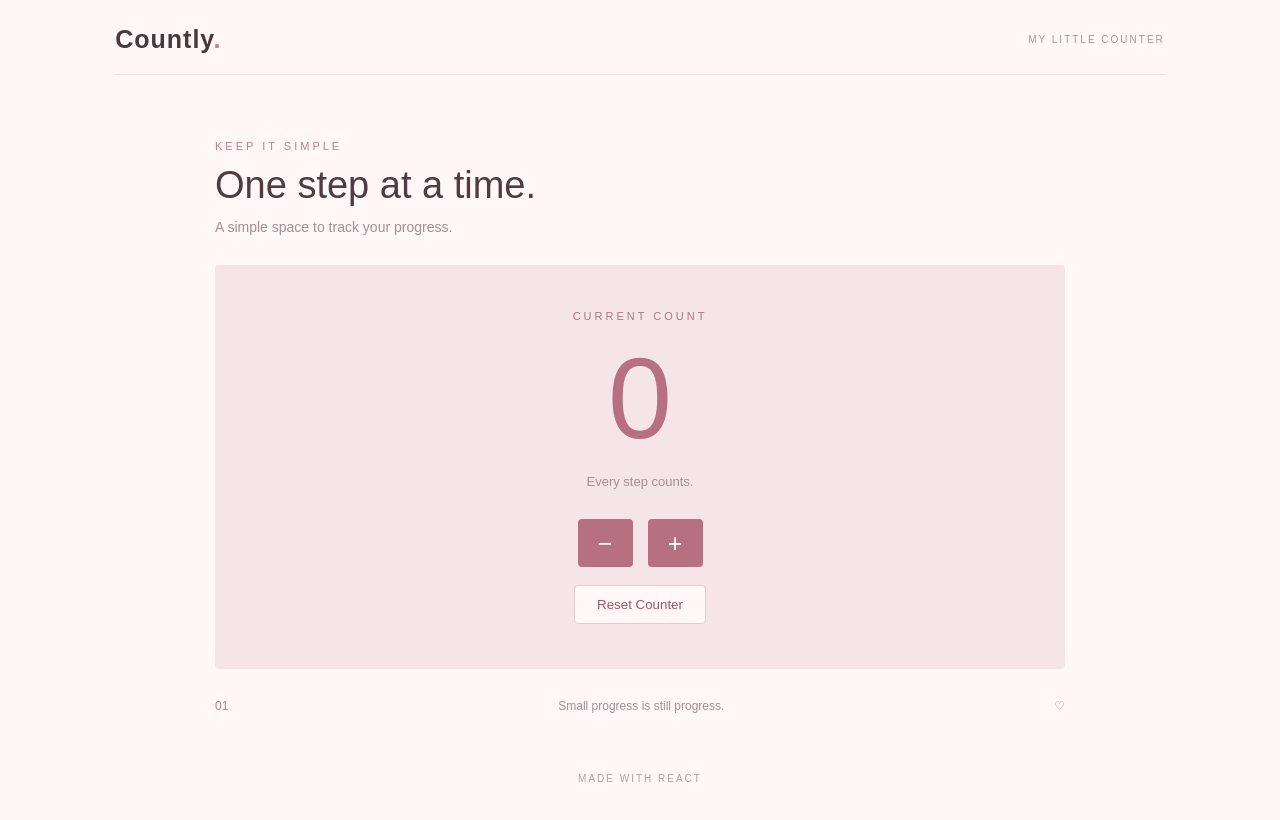
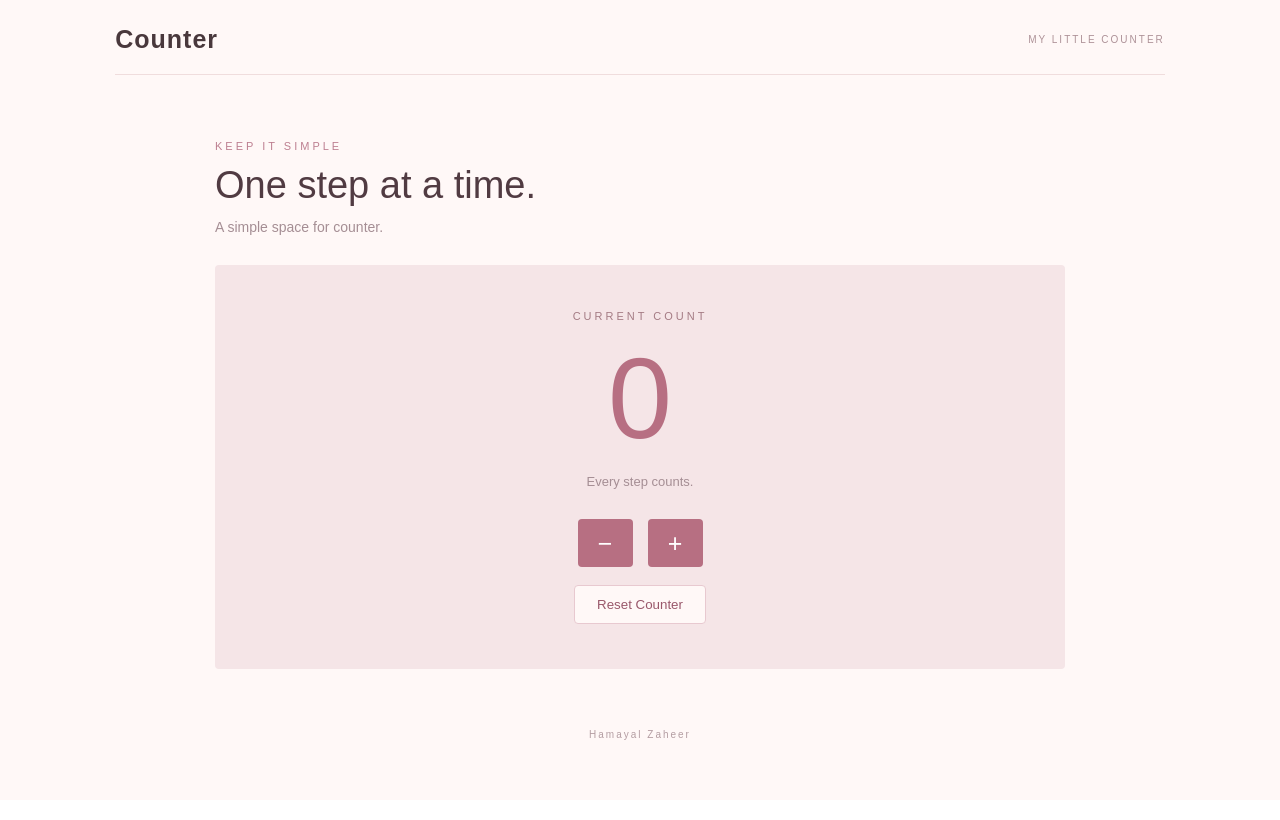
Before and after one commit to hamayalzaheer7-cpu/counter_hamayal, a React (Vite) app: page / in a window 1280 px wide. Shown: the top 820 px of the page. Built offline with nearby package versions, Linux system fonts and the light colour scheme.

Commit message:
new commit

```diff
--- a/src/App.css
+++ b/src/App.css
@@ -131,19 +131,6 @@ main {
   background: #f0dadd;
 }
 
-/* Bottom note */
-.bottom-text {
-  display: flex;
-  justify-content: space-between;
-  align-items: center;
-  margin-top: 30px;
-  color: #a58e94;
-  font-size: 12px;
-}
-
-.bottom-text span {
-  color: #bd7f90;
-}
 
 footer {
   text-align: center;
--- a/src/App.jsx
+++ b/src/App.jsx
@@ -5,7 +5,6 @@ import "./App.css";
 function App() {
   const [count, setCount] = useState(() => getSavedData());
 
-  // Count change hone par localStorage mein save hoga
   useEffect(() => {
     saveData(count);
   }, [count]);
@@ -15,7 +14,7 @@ function App() {
     setCount(count + 1);
   }
 
-  // Counter decrease, zero se neeche nahi jayega
+  // Counter decrease
   function decrease() {
     if (count > 0) {
       setCount(count - 1);
@@ -30,9 +29,7 @@ function App() {
   return (
     <div className="app">
       <nav>
-        <h2>
-          Countly<span>.</span>
-        </h2>
+        <h2>Counter</h2>
         <p>MY LITTLE COUNTER</p>
       </nav>
 
@@ -40,7 +37,7 @@ function App() {
         <div className="intro">
           <p className="small-heading">KEEP IT SIMPLE</p>
           <h1>One step at a time.</h1>
-          <p className="subtitle">A simple space to track your progress.</p>
+          <p className="subtitle">A simple space for counter.</p>
         </div>
 
         <section className="counter-area">
@@ -59,15 +56,9 @@ function App() {
             Reset Counter
           </button>
         </section>
-
-        <div className="bottom-text">
-          <span>01</span>
-          <p>Small progress is still progress.</p>
-          <span>♡</span>
-        </div>
       </main>
 
-      <footer>MADE WITH REACT</footer>
+      <footer>Hamayal Zaheer</footer>
     </div>
   );
 }
```
